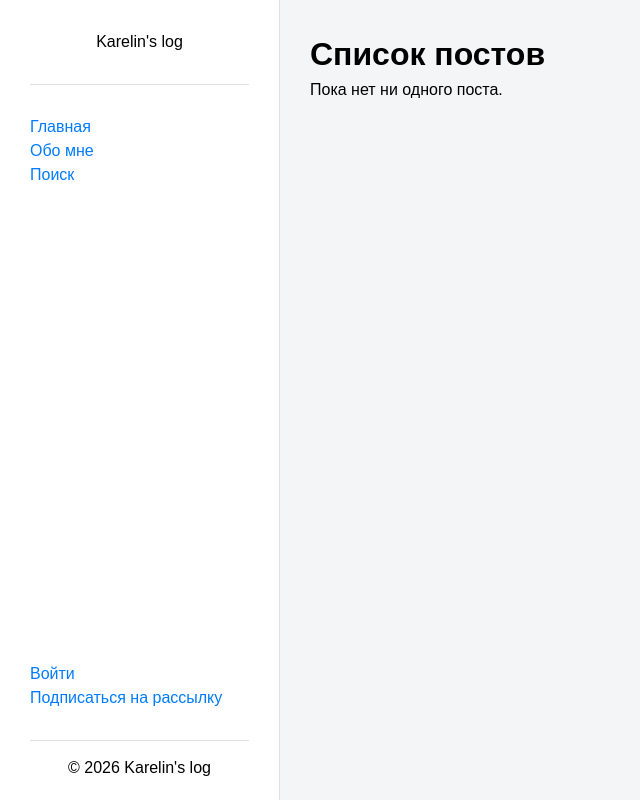
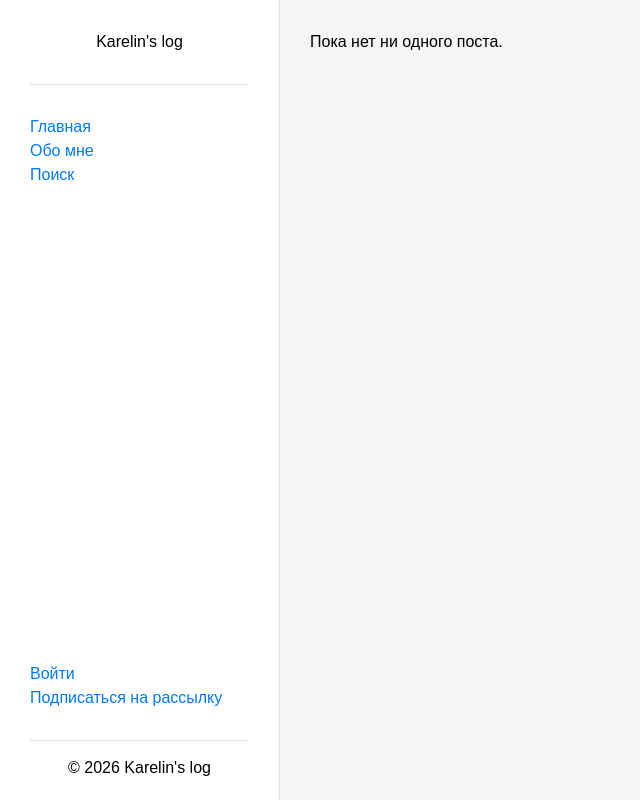
Before and after one commit to KarelinIvan/Karelin-s-Log, a FastAPI app: template app/templates/index.html in a window 1280 px wide. Shown: the whole page, without its empty margins (0-640 px from the left). Run offline with FastAPI, Linux system fonts and the light colour scheme; the template is opened without the code that fills it, so the values that code supplies are empty; parts of the project's set-up code (start-up, migrations or seed data) failed here and were passed over.

Commit message:
правка шаблона

```diff
--- a/app/templates/index.html
+++ b/app/templates/index.html
@@ -3,7 +3,7 @@
 {% block title %}Все посты{% endblock %}
 
 {% block content %}
-    <h1>Список постов</h1>
+
 
 {% if posts %}
 <ul>
```
Lines whose indentation alone changed are shown as unchanged.
